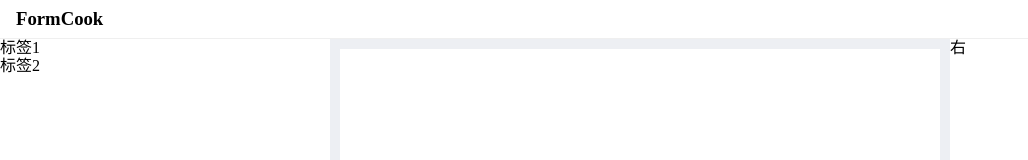
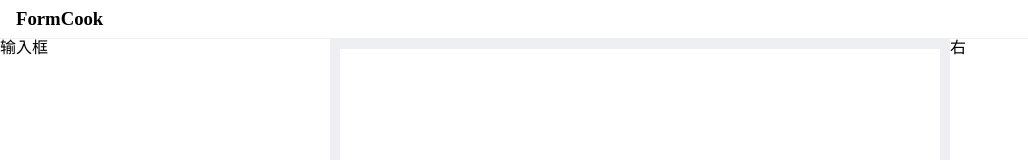
Before and after one commit to is-zhou/form-cook, a Vue app: page / in a window 1280 px wide. Shown: the top 160 px of the page, without its empty margins (0-1028 px from the left). Built offline with nearby package versions, Linux system fonts and the light colour scheme; the HTML template or start-up script is replaced by a standard one.

Commit message:
feat: input material

```diff
--- /dev/null
+++ b/src/materials/form/input.ts
@@ -0,0 +1,19 @@
+import type { Material } from '@/types/material.ts'
+
+const input: Material = {
+  label: '输入框',
+  icon: '',
+  materialContent: {
+    id: '',
+    componentName: 'input',
+    componentType: 'form',
+    formItemAttrs: {
+      field: '',
+      label: '输入框',
+    },
+    attrs: {},
+    defaultValue: "",
+  },
+}
+
+export default input
--- /dev/null
+++ b/src/types/material.ts
@@ -0,0 +1,19 @@
+
+type TComponentConfig = {
+  id: string
+  sort?: number
+  componentName: string
+  componentType: string
+  defaultValue: unknown
+  formItemAttrs: {}
+  attrs: {}
+  style?: {}
+  slots?: any[]
+}
+
+export type Material = {
+  label: string
+  icon: string
+  sort?: number
+  materialContent: TComponentConfig
+}
--- a/src/views/cook/components/LeftArea.vue
+++ b/src/views/cook/components/LeftArea.vue
@@ -1,15 +1,12 @@
 <script setup lang="ts">
 import { ref } from 'vue'
 import VueDraggable from 'vuedraggable'
-type DraggableItem = {
-  label: string
-  key: string
-}
-const list = ref<DraggableItem[]>([
-  { label: '标签1', key: '1' },
-  { label: '标签2', key: '2' },
-])
-const pushContentItem = (current: DraggableItem) => {
+import input from '@/materials/form/input'
+import type { Material } from '@/types/material'
+
+const materials = ref<Material[]>([input])
+
+const pushContentItem = (current: Material) => {
   return current
 }
 </script>
@@ -17,7 +14,7 @@ const pushContentItem = (current: DraggableItem) => {
 <template>
   <div class="left_area">
     <VueDraggable
-      v-model="list"
+      v-model="materials"
       :group="{ name: 'form', pull: 'clone', put: false }"
       :clone="pushContentItem"
       :sort="false"
```
